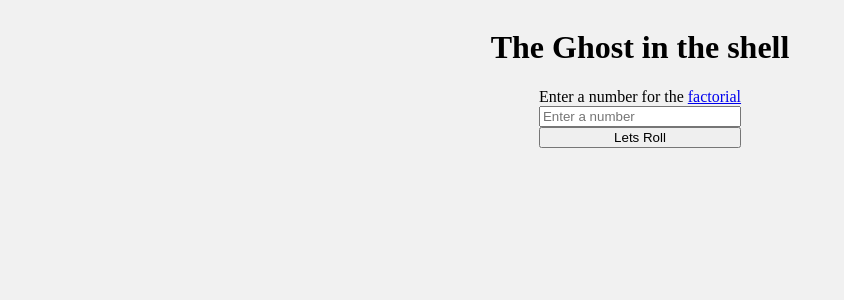
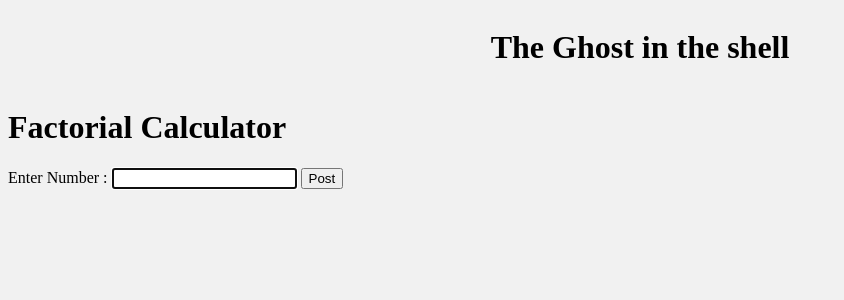
Before and after one commit to stelligent/ghost-in-shell, a Flask app: page / in a window 1280 px wide. Shown: the top 300 px of the page, without its empty margins (0-844 px from the left). Run offline with Flask 2, Linux system fonts and the light colour scheme; some libraries are stand-ins or nearby versions.

Commit message:
working factorial calculator

```diff
--- a/app.py
+++ b/app.py
@@ -1,14 +1,29 @@
-from flask import render_template, url_for, Flask
+from flask import render_template, url_for, Flask, request, jsonify
 
 app = Flask(__name__)
 
-def factorial(n):
-    return 1 if (n < 1) else n * factorial(n - 1)
+
+# Recursive factorial function
+def fact(n):
+    return 1 if (n < 1) else n * fact(n - 1)
 
 
-@app.route('/', methods=['GET', 'POST'])
+# Default route
+@app.route('/', methods=['GET'])
 def index():
     return render_template('index.html')
 
+
+# Factorial route for form post
+@app.route('/factorial/', methods=['GET', 'POST'])
+def factorial():
+    n = int(request.form.get('number'))
+    result = fact(n)
+    data = {'factorial': result}
+    data = jsonify(data)
+    return data
+
+
+# Main func
 if __name__ == '__main__':
-    app.run(host='0.0.0.0')
+    app.run(host='0.0.0.0', debug=True)
--- a/static/css/styles.css
+++ b/static/css/styles.css
@@ -12,7 +12,6 @@ html, body {
 .column {
   display: flex;
   flex-direction: column;
-justify-content: center;
   flex-basis: 100%;
   flex: 1;
 }
--- a/templates/index.html
+++ b/templates/index.html
@@ -10,16 +10,28 @@
             <h1>The Ghost in the shell</h1>
         </div>
 
-        <div class="row center">
-            <form method="post">
-                <div class="column">
-                    <label>
-                        Enter a number for the <a href="https://simple.wikipedia.org/wiki/Factorial">factorial</a>
-                    </label>
-                    <input name="number" placeholder="Enter a number">
-                    <button>Lets Roll</button>
-                </div>
-            </form>
-        </div>
+        <h1>Factorial Calculator</h1>
+		<form method="post" id="form">
+			<label for="num">Enter Number : </label>
+			<input type="text" id="num" name="number" autofocus autocomplete="off">
+			<button>Post</button>
+		</form>
+		<p id="factorial"></p>
+		<script src="https://code.jquery.com/jquery-3.2.1.min.js"></script>
+		<script>
+			$('#form').on('submit', function(e){
+				var number = $('#num').val();
+				e.preventDefault();
+				$.ajax({
+					url: 'http://127.0.0.1:5000/factorial/',
+					data: {'number': number},
+					method: 'POST',
+					success: function(data) {
+						$('#num').val('');
+						$('#factorial').html('factorial of ' + number + ' is ' + data['factorial'])
+					}
+				});
+			});
+		</script>
     </body>
 </html>
```
